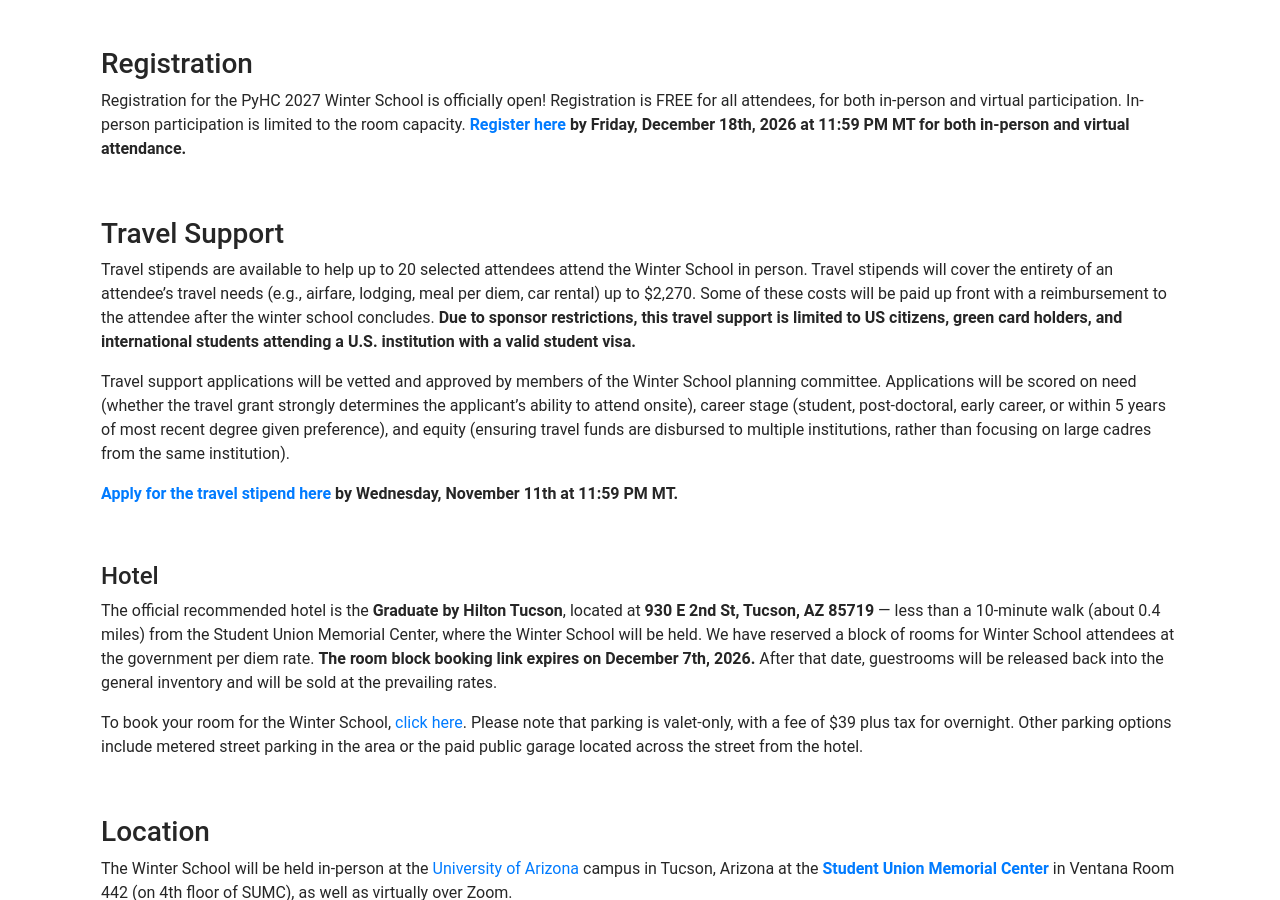
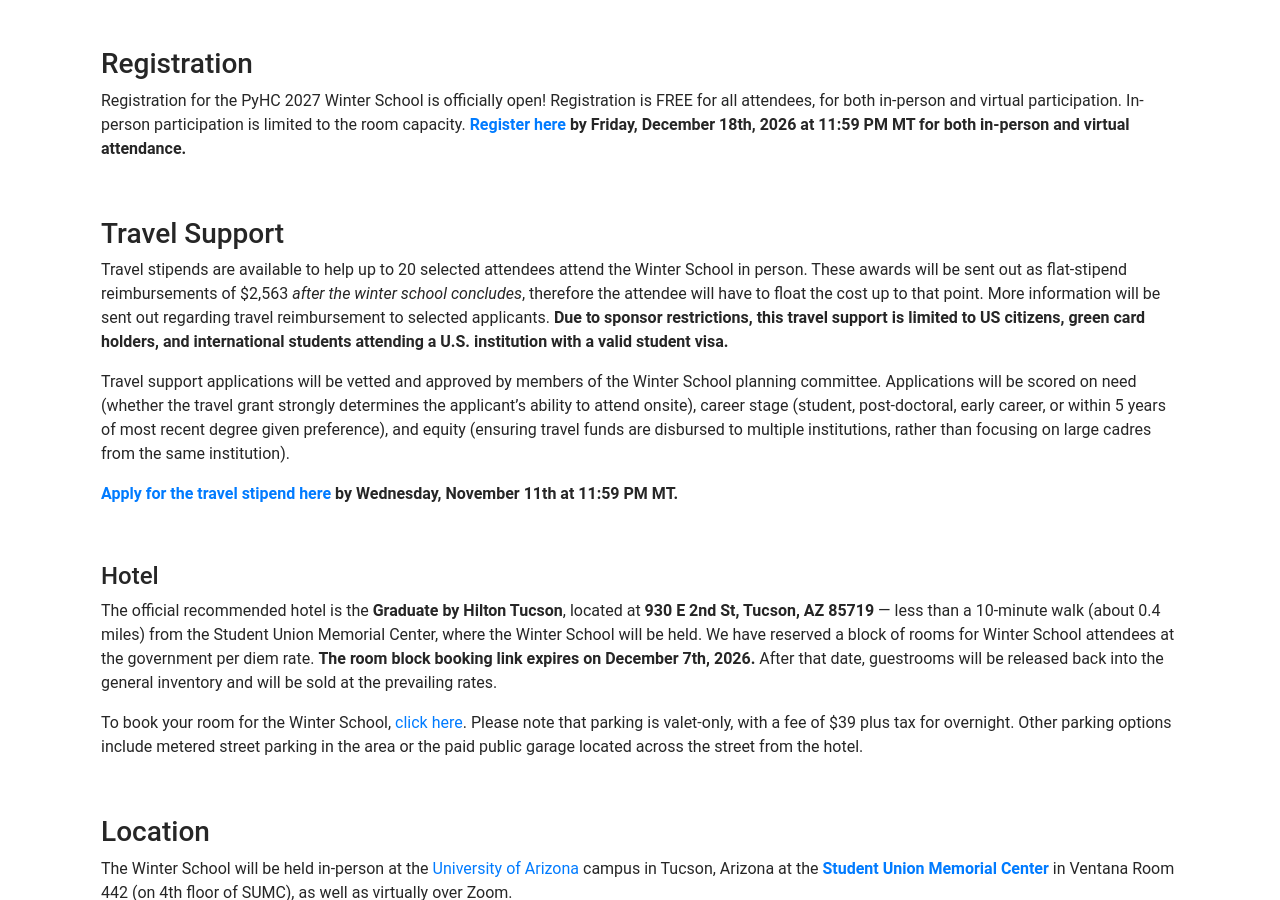
Before and after one commit to heliophysicsPy/heliophysicsPy.github.io, a Jekyll site: the page built from _pages/meetings/winter_schools/winter_school.md, in a window 1280 px wide and 900 px high, scrolled down 1111 px. Built offline with Jekyll 4.4.1, drawn with Linux system fonts in a browser that asks for light colours; nearby versions of some CDN libraries.

Commit message:
modifying the winter school reimbursements based on newest information from LASP FAs

```diff
--- a/_pages/meetings/winter_schools/winter_school.md
+++ b/_pages/meetings/winter_schools/winter_school.md
@@ -24,7 +24,7 @@ Registration for the PyHC 2027 Winter School is officially open! Registration is
 
 <br>
 ### Travel Support
-Travel stipends are available to help up to 20 selected attendees attend the Winter School in person. Travel stipends will cover the entirety of an attendee's travel needs (e.g., airfare, lodging, meal per diem, car rental) up to $2,270. Some of these costs will be paid up front with a reimbursement to the attendee after the winter school concludes. **Due to sponsor restrictions, this travel support is limited to US citizens, green card holders, and international students attending a U.S. institution with a valid student visa.**
+Travel stipends are available to help up to 20 selected attendees attend the Winter School in person. These awards will be sent out as flat-stipend reimbursements of $2,563 _after the winter school concludes_, therefore the attendee will have to float the cost up to that point. More information will be sent out regarding travel reimbursement to selected applicants. **Due to sponsor restrictions, this travel support is limited to US citizens, green card holders, and international students attending a U.S. institution with a valid student visa.**
 
 Travel support applications will be vetted and approved by members of the Winter School planning committee. Applications will be scored on need (whether the travel grant strongly determines the applicant's ability to attend onsite), career stage (student, post-doctoral, early career, or within 5 years of most recent degree given preference), and equity (ensuring travel funds are disbursed to multiple institutions, rather than focusing on large cadres from the same institution).
 
```
